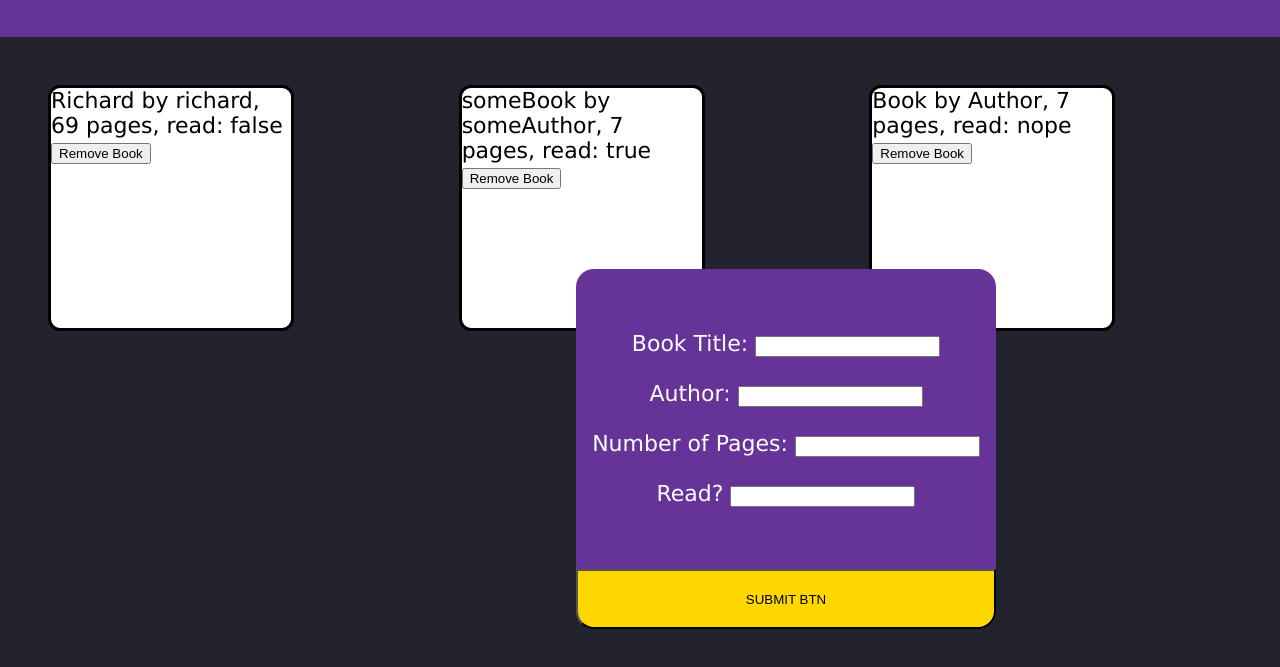
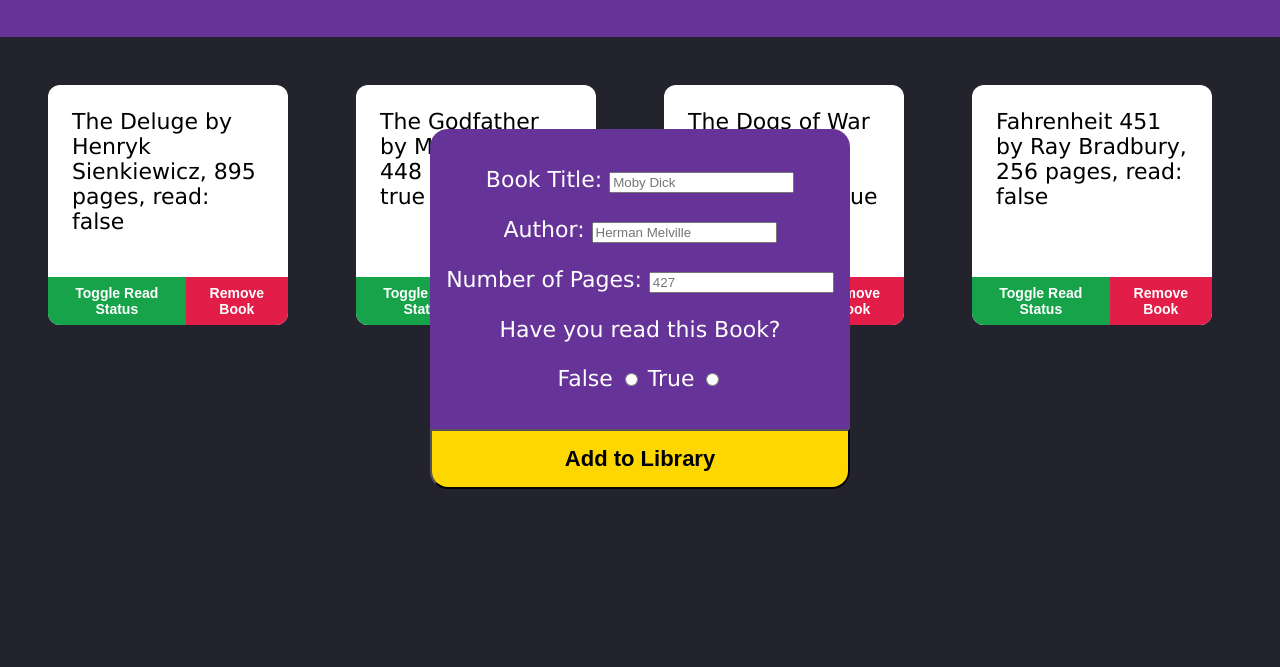
Before and after one commit to tediferJones/odin-library, a plain HTML site: page index.html in a window 1280 px wide. Both pictures are taken after a click on the button "NEW BOOK". Shown: the part 91-758 px from the top of the page. Drawn offline with Linux system fonts and the light colour scheme.

Commit message:
Finished

```diff
--- a/index.html
+++ b/index.html
@@ -14,30 +14,33 @@
     </div>
 
     <div id="container" class="hidden">
-        <form>
+        <form class="myForm">
             <div class="formInput">
                 <label for="title">Book Title: </label>
-                <input type="text" id="title" required>
+                <input type="text" id="title" name="title" placeholder="Moby Dick">
             </div>
 
             <div class="formInput">
                 <label for="author">Author: </label>
-                <input type="text" id="author" required>
+                <input type="text" id="author" name="author" placeholder="Herman Melville">
             </div>
 
             <div class="formInput">
                 <label for="pages">Number of Pages: </label>
-                <input type="number" id="pages" required>
+                <input type="number" id="pages" name="pages" placeholder="427">
             </div>
 
             <div class="formInput">
-                <label for="read">Read?</label>
-                <input type="text" id="read" required>
+                <label for="read">Have you read this Book?</label>
             </div>
 
-            <!-- <input type="button" id="submitBtn"> -->
+            <div class="formInput">
+                <label for="false">False</label>
+                <input type="radio" id="false" value="false" name="read">
 
-            <!-- <button id="stupidBtn">stupidBtn</button> -->
+                <label for="true">True</label>
+                <input type="radio" id="true" value="true" name="read">
+            </div>
         </form>
     </div>
 
--- a/library001.js
+++ b/library001.js
@@ -6,140 +6,99 @@ function Book(title, author, pages, read) {
     this.read = read
 
     this.info = function() {
-        return `${title} by ${author}, ${pages} pages, read: ${read}`
+        return `${this.title} by ${this.author}, ${this.pages} pages, read: ${this.read}`
     }
 }
 
 function addBookToLibrary(title, author, pages, read) {
-    tempBook = new Book(title, author, pages, read)
-    library.push(tempBook)
-    //displayBook(tempBook)
+    library.push(new Book(title, author, pages, read))
     displayEachBook001()
 }
 
 function displayEachBook001() {
-    //removeOldCards()
     document.querySelector('.content').innerHTML = ''
     for (let i in library) {
         let card = document.createElement('div')
         card.classList.add('card')
-        card.innerHTML = library[i].info()
+
+        let cardInfo = document.createElement('div')
+        cardInfo.classList.add('cardInfo')
+        cardInfo.innerHTML = library[i].info()
+
+        let cardOptions = document.createElement('div')
+        cardOptions.classList.add('cardOptions')
 
         let del = document.createElement('button')
         del.classList.add('deleteBtn')
         del.innerHTML = 'Remove Book'
         del.addEventListener('click', () => {
-            /* this button should activate a function that takes the book
-            object as an argument, and removes that object from the library array */
-            /* check if objects can be compared in an example script*/
-            console.log(library[i])
+            removeBook(library[i])
         })
-        card.appendChild(del)
 
-        myContent.appendChild(card)
+        let toggleRead = document.createElement('button')
+        toggleRead.classList.add('toggleReadBtn')
+        toggleRead.innerHTML = 'Toggle Read Status'
+        toggleRead.addEventListener('click', () => {
+            toggleReadStatus(library[i])
+        })
+
+        cardOptions.appendChild(toggleRead)
+        cardOptions.appendChild(del)
+
+        card.appendChild(cardInfo)
+        card.appendChild(cardOptions)
+
+        document.querySelector('.content').appendChild(card)
     }
 }
-
-// function displayBook(book) {
-//     let card = document.createElement('div')
-//     card.classList.add('card')
-//     card.innerHTML = book.info()
-//     myContent.appendChild(card)
-// }
 
 function submitter() {
     title = document.querySelector("#title").value
     author = document.querySelector("#author").value
     pages = document.querySelector('#pages').value
-    read = document.querySelector('#read').value
+    read = document.querySelector("form").read.value
 
-    //checkInputs()
     addBookToLibrary(title, author, pages, read)
     myContainer.classList.add('hidden')
-    console.log(library)
-
-    clearInputs()
+    document.querySelector("form").reset()
 }
 
-function clearInputs() {
-    const options = ['title', 'author', 'pages', 'read']
-    for (let i in options) {
-        document.querySelector(`#${options[i]}`).value = ''
-    }
+function removeBook(book) {
+    library.splice(library.indexOf(book), 1)
+    displayEachBook001()
 }
 
-let library = []
+function toggleReadStatus(book) {
+    if (book.read == "false") {
+        book.read = "true"
+    } else if (book.read == "true") {
+        book.read = "false"
+    }
+    displayEachBook001()
+}
 
-const myDoc = document.querySelector('body')
-//const myForm = document.querySelector('form')
-const myHeader = document.querySelector('.header')
 const myContainer = document.querySelector('#container')
-const myContent = document.querySelector('.content')
 
 const addBook = document.createElement('button')
 addBook.classList.add('addBook')
 addBook.innerHTML = 'NEW BOOK'
 addBook.addEventListener("click", () => {
-    myContainer.classList.remove("hidden")
+    console.log(myContainer.classList)
+    myContainer.classList.toggle("hidden")
 })
-myHeader.append(addBook)
+document.querySelector('.header').append(addBook)
 
 const submitBtn = document.createElement('button')
 submitBtn.classList.add('submitBtn')
-submitBtn.innerHTML = 'SUBMIT BTN'
+submitBtn.innerHTML = 'Add to Library'
 submitBtn.addEventListener("click", () => {
     submitter()
 })
 myContainer.appendChild(submitBtn)
 
+let library = []
 
-const deleteBtn = document.createElement('button')
-
-
-addBookToLibrary("Richard", "richard", 69, false)
-addBookToLibrary("someBook", 'someAuthor', 7, true)
-addBookToLibrary("Book", "Author", 7, "nope")
-// addBookToLibrary("Richard", "richard", 69, false)
-// addBookToLibrary("someBook", 'someAuthor', 7, true)
-// addBookToLibrary("Book", "Author", 7, "nope")
-// addBookToLibrary("Richard", "richard", 69, false)
-// addBookToLibrary("someBook", 'someAuthor', 7, true)
-// addBookToLibrary("Book", "Author", 7, "nope")
-// addBookToLibrary("Richard", "richard", 69, false)
-// addBookToLibrary("someBook", 'someAuthor', 7, true)
-// addBookToLibrary("Book", "Author", 7, "nope")
-
-// addBookToLibrary("Richard", "richard", 69, false)
-// addBookToLibrary("someBook", 'someAuthor', 7, true)
-// addBookToLibrary("Book", "Author", 7, "nope")
-// addBookToLibrary("Richard", "richard", 69, false)
-// addBookToLibrary("someBook", 'someAuthor', 7, true)
-// addBookToLibrary("Book", "Author", 7, "nope")
-// addBookToLibrary("Richard", "richard", 69, false)
-// addBookToLibrary("someBook", 'someAuthor', 7, true)
-// addBookToLibrary("Book", "Author", 7, "nope")
-// addBookToLibrary("Richard", "richard", 69, false)
-// addBookToLibrary("someBook", 'someAuthor', 7, true)
-// addBookToLibrary("Book", "Author", 7, "nope")
-
-// addBookToLibrary("Richard", "richard", 69, false)
-// addBookToLibrary("someBook", 'someAuthor', 7, true)
-// addBookToLibrary("Book", "Author", 7, "nope")
-// addBookToLibrary("Richard", "richard", 69, false)
-// addBookToLibrary("someBook", 'someAuthor', 7, true)
-// addBookToLibrary("Book", "Author", 7, "nope")
-// addBookToLibrary("Richard", "richard", 69, false)
-// addBookToLibrary("someBook", 'someAuthor', 7, true)
-// addBookToLibrary("Book", "Author", 7, "nope")
-// addBookToLibrary("Richard", "richard", 69, false)
-// addBookToLibrary("someBook", 'someAuthor', 7, true)
-// addBookToLibrary("Book", "Author", 7, "nope")
-
-//console.log('################# END OF PROGRAM ##############')
-
-// const test = document.createElement('button')
-// test.innerHTML = 'TEST'
-// test.addEventListener('click', () => {
-//     removeOldCards()
-// })
-// myDoc.appendChild(test)
+addBookToLibrary("The Deluge", "Henryk Sienkiewicz", 895, "false")
+addBookToLibrary("The Godfather", "Mario Puzzo", 448, "true")
+addBookToLibrary("The Dogs of War", "Frederick Forsyth", 408, "true")
+addBookToLibrary("Fahrenheit 451", "Ray Bradbury", 256, "false")
--- a/style.css
+++ b/style.css
@@ -1,6 +1,5 @@
 html,body {
     margin: 0;
-    /* height: 100%; */
     font-family: 'Lucida Sans', 'Lucida Sans Regular', 'Lucida Grande', 'Lucida Sans Unicode', Geneva, Verdana, sans-serif;
     font-size: 22px;
 }
@@ -23,7 +22,7 @@ html,body {
 }
 
 .addBook {
-    height: calc(48px);
+    height: 48px;
     width: 192px;
     background-color: gold;
     border-radius: 24px;
@@ -38,14 +37,10 @@ html,body {
     background-color: rebeccapurple;
     border-radius: 18px;
     color: white;
-/*
-    display: flex;
-    flex-direction: column;
-    justify-content: space-between;
-*/
+
     position: fixed;
-    top: 45vh;
-    left: 45vw;
+    top: calc(50vh - 180px);
+    left: calc(50vw - 210px);
 }
 
 form {
@@ -63,6 +58,8 @@ form {
     background-color: gold;
     border-end-end-radius: 18px;
     border-end-start-radius: 18px;
+    font-size: 22px;
+    font-weight: bold;
 }
 
 .content {
@@ -79,6 +76,37 @@ form {
     height: 240px;
     width: 240px;
     background-color: white;
-    border-style: solid;
     border-radius: 12px;
+
+    display: flex;
+    flex-direction: column;
+    justify-content: space-between;
 }
+
+.cardInfo {
+    margin: 24px;
+}
+
+.cardOptions {
+    display: flex;
+    height: 48px;
+}
+
+.toggleReadBtn {
+    background-color: #16a34a;
+    border-bottom-left-radius: 12px;
+}
+
+.deleteBtn {
+    background-color: #e11d48;
+    border-bottom-right-radius: 12px;
+}
+
+.toggleReadBtn,
+.deleteBtn {
+    flex-grow: 1;
+    border-style: none;
+    color: white;
+    font-weight: bold;
+    font-size: 14px;
+}
```
